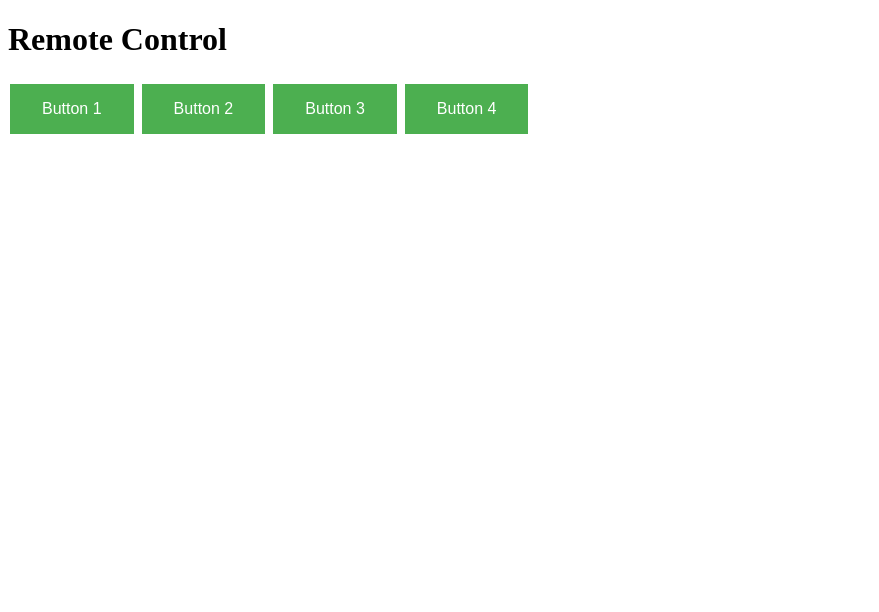
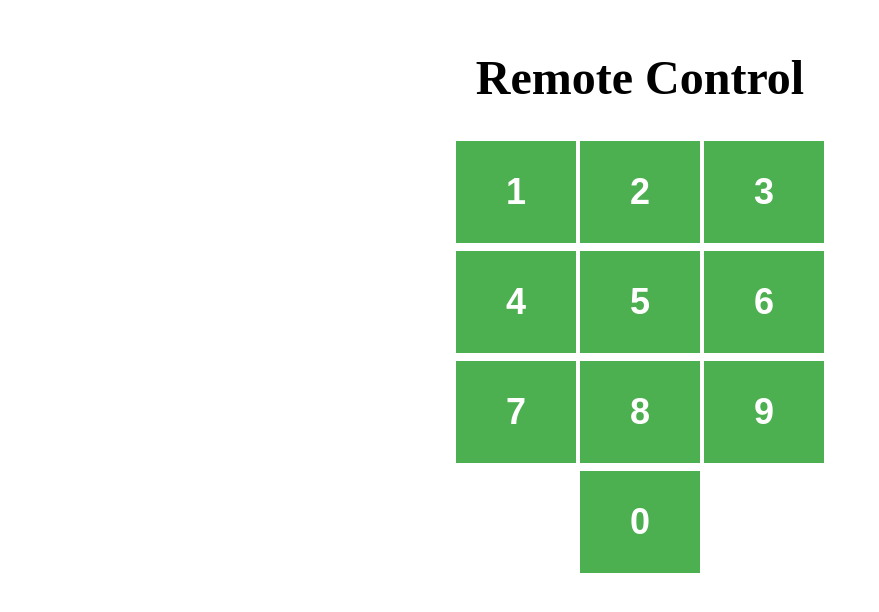
Before and after one commit to Kyunashi/WebInfrared, a Flask app: page / in a window 1280 px wide. Shown: the top 612 px of the page, without its empty margins (0-879 px from the left). Run offline with Flask 3, Linux system fonts and the light colour scheme.

Commit message:
Add Numpad that prints numbers on the console

```diff
--- a/app.py
+++ b/app.py
@@ -1,9 +1,12 @@
-from flask import Flask, render_template
+from flask import Flask, render_template, request
 
 app = Flask(__name__)
 
-@app.route('/')
+@app.route('/', methods=['GET', 'POST'])
 def index():
+    if request.method == 'POST':
+        button_num = request.form['buttonId']
+        print(f"Button {button_num} pressed!")
     return render_template('index.html')
 
 if __name__ == '__main__':
--- a/static/style.css
+++ b/static/style.css
@@ -1,12 +1,29 @@
+.remote {
+	margin: 0 auto;
+	display: flex;
+	flex-direction: column;
+	align-items: center;
+	grid-template-columns: repeat(3, 1fr);
+	grid-gap: 10px;
+
+	max-width: 600px;
+}
+
+.button-row {
+	display: flex;
+	justify-content: center;
+}
+
 .button {
 	background-color: #4CAF50;
 	border: none;
 	color: white;
-	padding: 16px 32px;
+	padding: 30px 50px;
 	text-align: center;
 	text-decoration: none;
 	display: inline-block;
-	font-size: 16px;
+	font-size: 36px;
+	font-weight: bold;
 	margin: 4px 2px;
 	cursor: pointer;
 }
@@ -14,3 +31,10 @@
 .button:hover {
 	background-color: #3e8e41;
 }
+
+.title {
+	font-size: 48px;
+	font-weight: bold;
+	text-align: center;
+	margin-top: 50px;
+}
--- a/templates/index.html
+++ b/templates/index.html
@@ -5,12 +5,28 @@
 		<link rel="stylesheet" type="text/css" href="{{ url_for('static', filename='style.css') }}">
 	</head>
 	<body>
-	<h1>Remote Control</h1>
-	<div>
-		<button class="button">Button 1</button>
-		<button class="button">Button 2</button>
-		<button class="button">Button 3</button>
-		<button class="button">Button 4</button>
+		<h1 class="title">Remote Control</h1>
+		<div class="remote">
+			<form method="post">
+				<div class="button-row">
+					<button class="button" name="buttonId" value="1">1</button>
+					<button class="button" name="buttonId" value="2">2</button>
+					<button class="button" name="buttonId" value="3">3</button>
+				</div>
+				<div class="button-row">
+					<button class="button" name="buttonId" value="4">4</button>
+					<button class="button" name="buttonId" value="5">5</button>
+					<button class="button" name="buttonId" value="6">6</button>
+				</div>
+				<div class="button-row">
+					<button class="button" name="buttonId" value="7">7</button>
+					<button class="button" name="buttonId" value="8">8</button>
+					<button class="button" name="buttonId" value="9">9</button>
+				</div>
+				<div class="button-row">
+					<button class="button" name="buttonId" value="0">0</button>
+				</div>
+			</form>
 		</div>
 	</body>
 </html>
```
Lines whose indentation alone changed are shown as unchanged.
